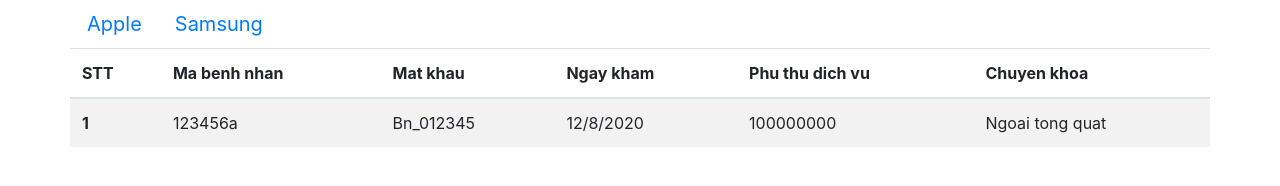
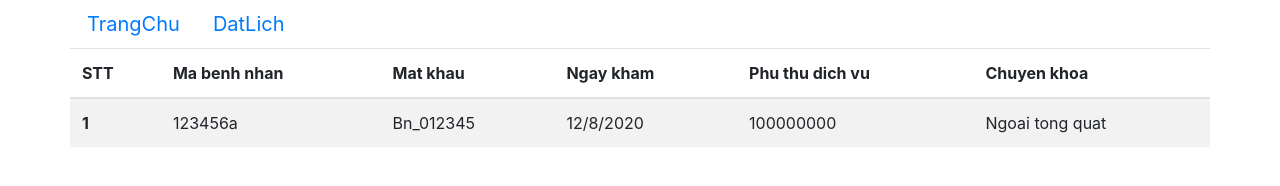
Before and after one commit to hegoplay/testingBTCK, a plain HTML site: page index.html in a window 1280 px wide. Drawn offline with Linux system fonts and the light colour scheme.

Commit message:
adding minh chung

```diff
--- a/index.html
+++ b/index.html
@@ -16,8 +16,8 @@
     <div class="container">
         <div class="row">
             <div class="btn-group btn-group-lg">
-                <button type="button" class="btn text-primary" data-toggle="modal" data-target="#exampleModalLong">Apple</button>
-                <button type="button" class="btn text-primary">Samsung</button>
+                <button type="button" class="btn text-primary" >TrangChu</button>
+                <button type="button" class="btn text-primary" data-toggle="modal" data-target="#exampleModalLong">DatLich</button>
             </div>
         </div>
         <div class="row">
```
Also changed, not shown: data/minhChung1.png (added), data/minhChung2.png (added).
